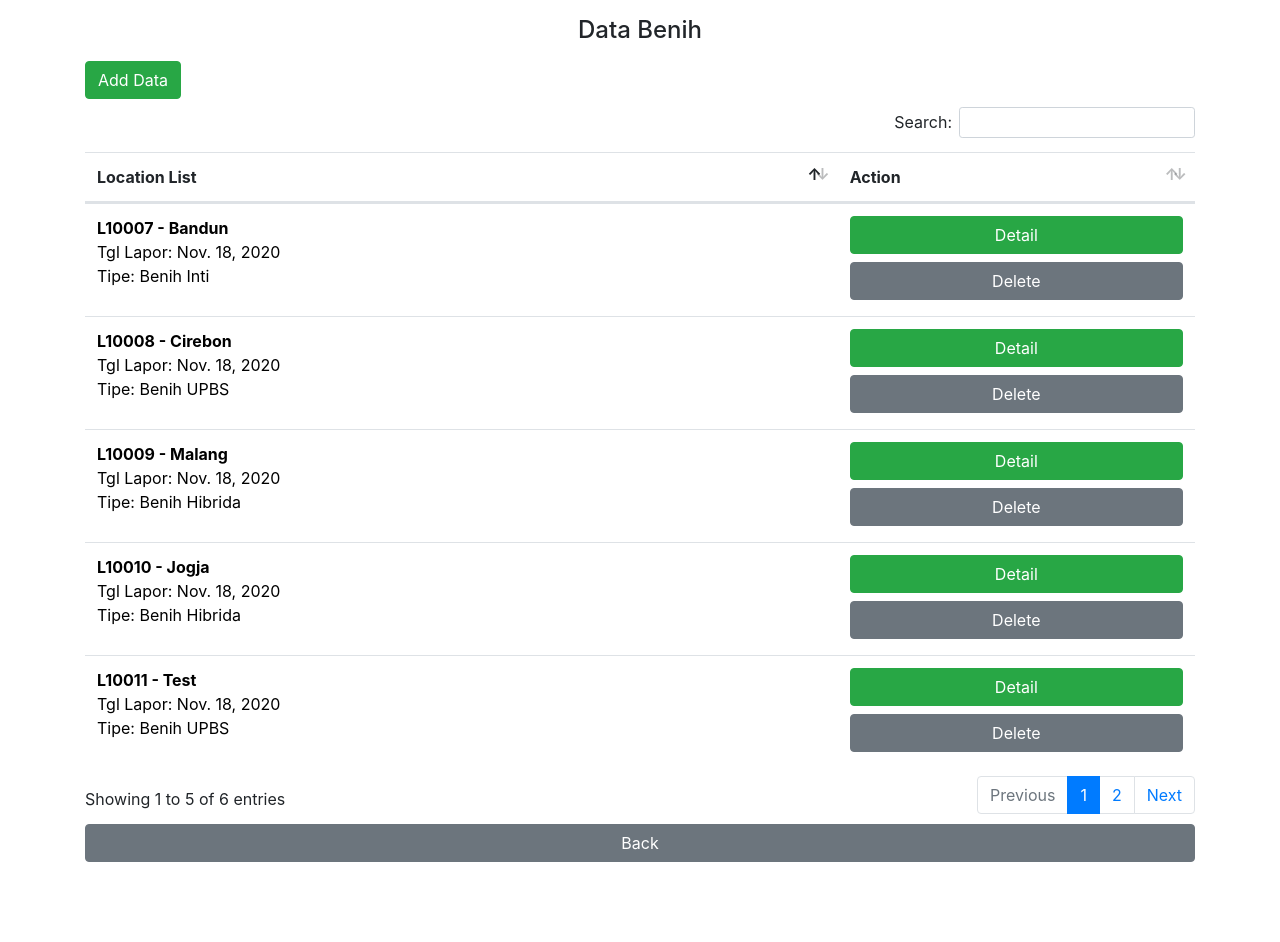
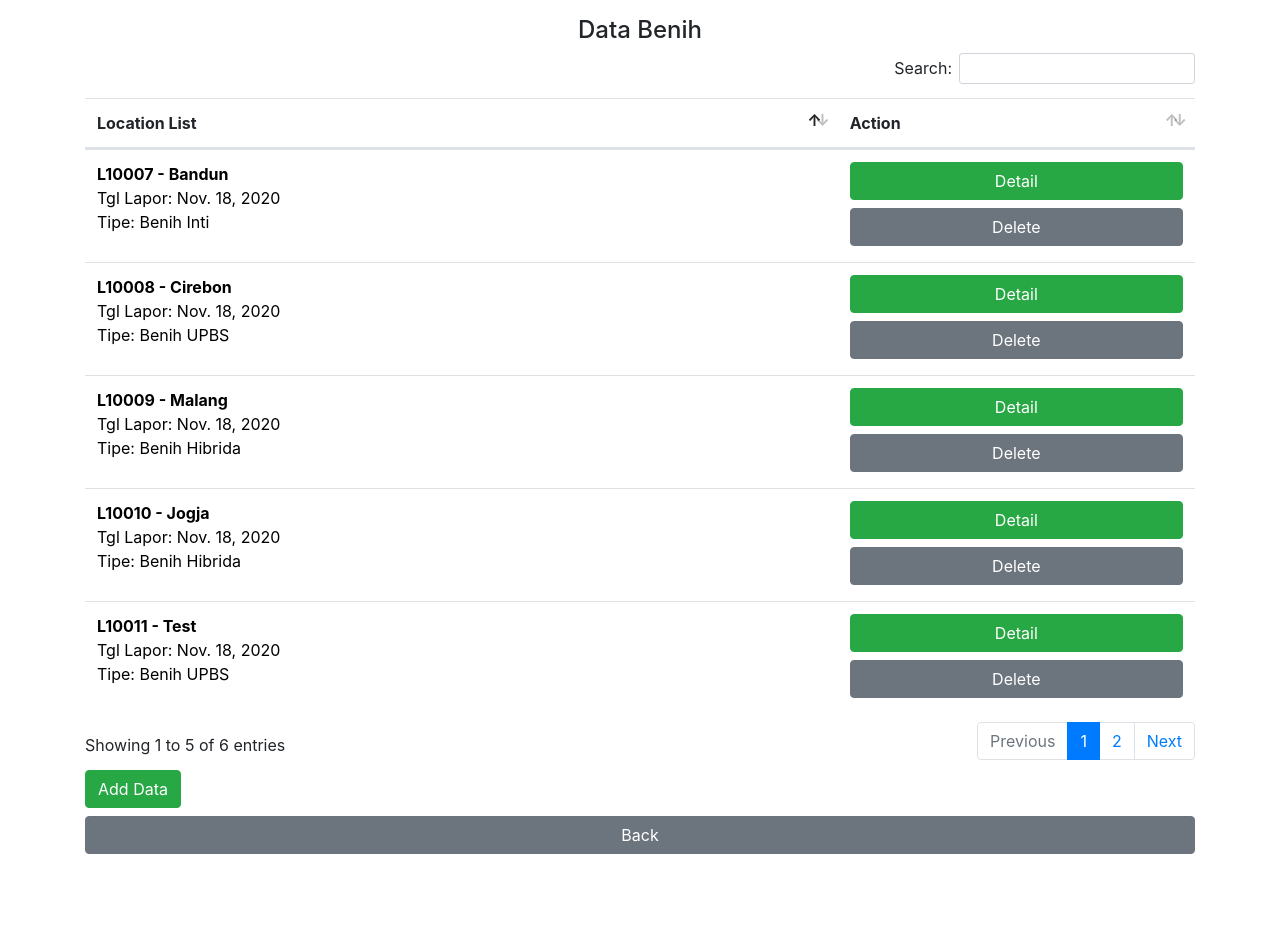
Before and after one commit to adiram17/simuliaproject, a Django app: page /serelia_list in a window 1280 px wide. Shown: the part 56-998 px from the top of the page. After the commit the page ends 910 px from the top, so only its background shows below. Run offline with Django 3.2, Linux system fonts and the light colour scheme; a user stored in the database is signed in; data comes from the database, SQL or seed files in the repository; some libraries are stand-ins or nearby versions.

Commit message:
update list.html

```diff
--- a/simuliaapp/templates/pages/serelia_list.html
+++ b/simuliaapp/templates/pages/serelia_list.html
@@ -11,7 +11,7 @@
 <div id="content-wrapper">
     <div class="container">
         <div class="text-center"><h4>Data Benih</h4></div>
-        <a type="button" class="btn btn-success mt-2 mb-2" href="{%url 'serelia_create' %}">Add Data</a>
+
         {% for message in messages %}
         <div class="alert alert-{{ message.tags }} alert-dismissible" role="alert">
             {{ message }}
@@ -48,7 +48,7 @@
 
             </tbody>
         </table>
-
+        <a type="button" class="btn btn-success mt-2" href="{%url 'serelia_create' %}">Add Data</a>
         <a type="button" class="btn btn-secondary btn-block mt-2" href="{%url 'home' %}">Back</a>
     </div>
 </div>
```
